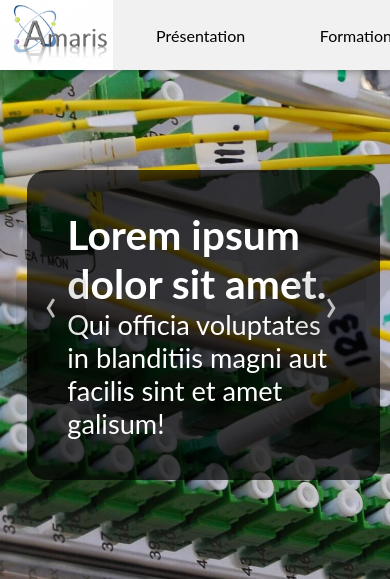
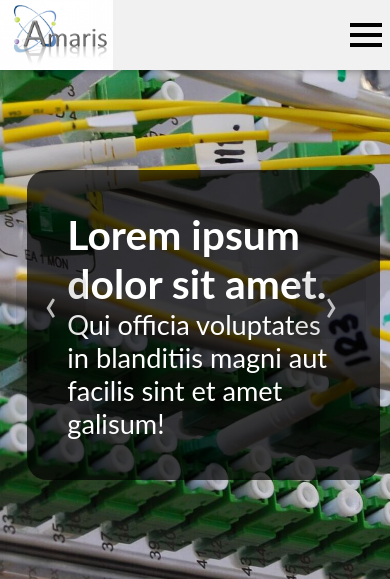
Before and after one commit to alexlec2/amaris_app, a PHP site: page / in a window 390 px wide. Shown: the top 579 px of the page. Run offline with PHP 8.4, Linux system fonts and the light colour scheme.

Commit message:
qq changement mineur

```diff
--- a/index.html
+++ b/index.html
@@ -38,7 +38,12 @@
                     <li><a href="#">Devis/Catalogue</a></li>
                 </ul>
             </nav>
-            <button class="bouton_navbar" role="button">Contact</button>
+            <div id="bouton_contact_div">
+                <button id="bouton_contact" class="bouton_navbar" role="button">Contact</button>
+            </div>
+            <div id="menu_responsive_div">
+                <img id="menuResponsive" src="./assets/icons/menu-responsive.png" alt="Menu responsive icon"/>
+            </div>
         </div>
     </header>
 
--- a/style/navbar.css
+++ b/style/navbar.css
@@ -17,7 +17,10 @@ header{
     height: inherit;
     width: inherit;
     max-width: 2000px;
-    padding: 0 20px;
+}
+
+#bouton_contact_div{
+    padding-right: 10px;
 }
 
 nav {
@@ -94,9 +97,6 @@ nav ul li:hover > a{
     background-color: #425f86;
 }
 
-
-
-
 .menu_deroulant {
     position: relative;
 }
@@ -140,10 +140,32 @@ nav > ul li:hover .menu_sous_deroulant{
     font-size: 10px;
 }
 
+/* STYLE BOUTON MENU RESPONSIVE */
+#menu_responsive_div{
+    display: none;
+    place-content: center;
+}
+#menuResponsive{
+    cursor: pointer;
+}
+/* FIN DU STYLE BOUTON MENU RESPONSIVE */
 
-
-@media only screen and (max-width: 1000px){
+@media only screen and (max-width: 1200px){
     nav ul li {
         width : 165px;
     }
 }
+@media only screen and (max-width: 1000px){
+    nav ul li {
+        width : 140px;
+    }
+}
+@media only screen and (max-width: 800px){
+    nav, #bouton_contact_div {
+        display: none;
+    }
+    #menu_responsive_div{
+        display: grid;
+        place-content: center;
+    }
+}
--- a/style/style.css
+++ b/style/style.css
@@ -92,7 +92,7 @@
 
 .partenaire:hover {
     transform: scale(1.05);
-    cursor: pointer;
+
 }
 
 .carrousel_partenaires-enfant > div {
```
Also changed, not shown: assets/icons/menu-responsive.png (added).
